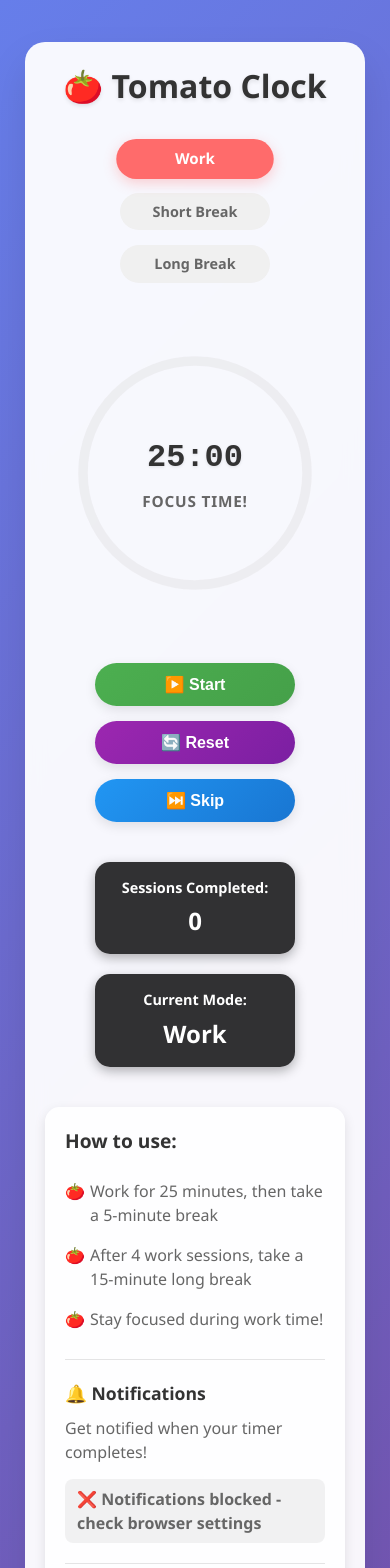
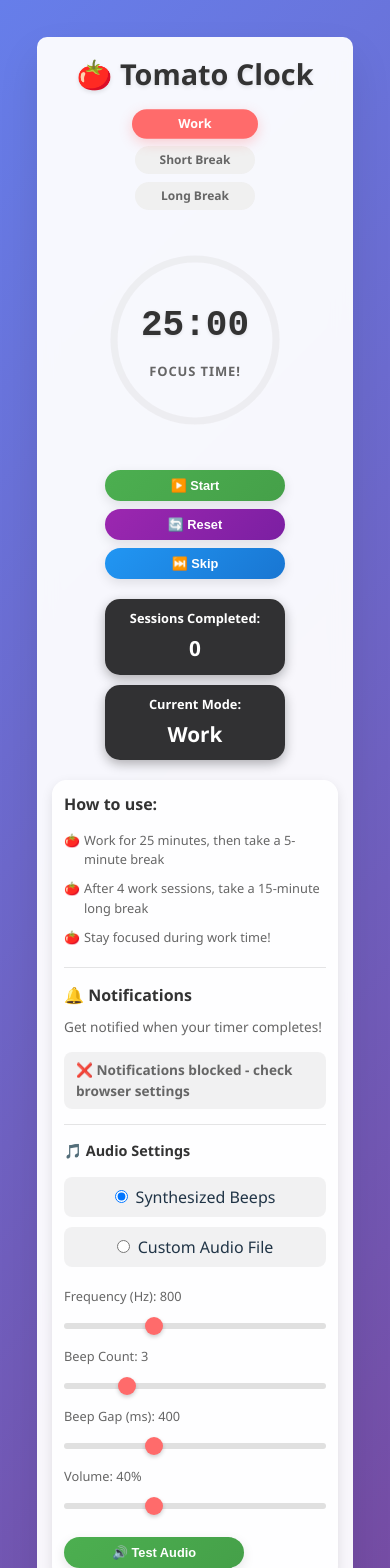
Before and after one commit to Linqiumeng/TomatoClock, a React (Vite) app: page / in a window 390 px wide. Shown: the top 1568 px of the page. Built offline with nearby package versions, Linux system fonts and the light colour scheme.

Commit message:
Design: Adding Responsive Layout

```diff
--- a/src/App.css
+++ b/src/App.css
@@ -450,59 +450,379 @@ body {
 }
 
 /* Responsive Design */
+@media (max-width: 1200px) {
+  .app {
+    max-width: 90%;
+  }
+
+  .container {
+    padding: 30px;
+  }
+}
+
 @media (max-width: 768px) {
   .app {
     padding: 10px;
+    max-width: 95%;
   }
 
   .container {
     padding: 20px;
+    border-radius: 15px;
   }
 
   .title {
     font-size: 2rem;
+    margin-bottom: 20px;
+  }
+
+  .mode-indicator {
+    gap: 10px;
+    margin-bottom: 20px;
+  }
+
+  .mode {
+    padding: 6px 12px;
+    font-size: 0.8rem;
+  }
+
+  .timer-container {
+    margin: 30px 0;
+  }
+
+  .timer-circle {
+    width: 250px;
+    height: 250px;
+  }
+
+  .progress-ring {
+    width: 250px;
+    height: 250px;
+  }
+
+  .progress-ring circle {
+    r: 115;
+    cx: 125;
+    cy: 125;
+    stroke-width: 10;
   }
 
   .time {
     font-size: 3rem;
   }
 
+  .status {
+    font-size: 1rem;
+  }
+
   .controls {
     flex-direction: column;
     align-items: center;
+    gap: 10px;
+    margin: 30px 0;
   }
 
   .btn {
     width: 200px;
+    padding: 10px 20px;
+    font-size: 0.9rem;
   }
 
   .stats {
     flex-direction: column;
     align-items: center;
+    gap: 15px;
+    margin: 20px 0;
   }
 
   .stat {
     width: 100%;
     max-width: 200px;
+    padding: 12px;
+  }
+
+  .info {
+    margin-top: 30px;
+    padding: 15px;
+  }
+
+  .info h3 {
+    font-size: 1.1rem;
+  }
+
+  .info li {
+    font-size: 0.9rem;
+    padding: 6px 0;
+  }
+
+  .notification-section {
+    margin-top: 15px;
+    padding-top: 15px;
+  }
+
+  .audio-settings {
+    margin-top: 15px;
+    padding-top: 15px;
+  }
+
+  .audio-type-selector {
+    flex-direction: column;
+    gap: 10px;
+  }
+
+  .audio-type-selector label {
+    width: 100%;
+    justify-content: center;
+  }
+
+  .setting-group {
+    margin-bottom: 12px;
+  }
+
+  .setting-group label {
+    font-size: 0.85rem;
   }
 }
 
 @media (max-width: 480px) {
+  .app {
+    padding: 5px;
+    max-width: 100%;
+  }
+
+  .container {
+    padding: 15px;
+    border-radius: 10px;
+  }
+
+  .title {
+    font-size: 1.8rem;
+    margin-bottom: 15px;
+  }
+
+  .mode-indicator {
+    flex-direction: column;
+    align-items: center;
+    gap: 8px;
+  }
+
+  .mode {
+    width: 120px;
+    padding: 5px 10px;
+    font-size: 0.75rem;
+  }
+
   .timer-circle {
-    transform: scale(0.8);
+    width: 200px;
+    height: 200px;
+    transform: scale(0.9);
+  }
+
+  .progress-ring {
+    width: 200px;
+    height: 200px;
+  }
+
+  .progress-ring circle {
+    r: 90;
+    cx: 100;
+    cy: 100;
+    stroke-width: 8;
   }
 
   .time {
     font-size: 2.5rem;
   }
 
-  .mode-indicator {
-    flex-direction: column;
-    align-items: center;
+  .status {
+    font-size: 0.9rem;
+  }
+
+  .controls {
+    gap: 8px;
+    margin: 20px 0;
+  }
+
+  .btn {
+    width: 180px;
+    padding: 8px 16px;
+    font-size: 0.8rem;
+    min-width: auto;
+  }
+
+  .stats {
+    gap: 10px;
+    margin: 15px 0;
+  }
+
+  .stat {
+    max-width: 180px;
+    padding: 10px;
+  }
+
+  .stat-label {
+    font-size: 0.8rem;
+  }
+
+  .stat-value {
+    font-size: 1.3rem;
+  }
+
+  .info {
+    margin-top: 20px;
+    padding: 12px;
+  }
+
+  .info h3 {
+    font-size: 1rem;
+    margin-bottom: 10px;
+  }
+
+  .info li {
+    font-size: 0.8rem;
+    padding: 5px 0;
+    padding-left: 20px;
+  }
+
+  .info li::before {
+    top: 5px;
+    font-size: 0.8rem;
+  }
+
+  .notification-section h4 {
+    font-size: 1rem;
+  }
+
+  .notification-section p {
+    font-size: 0.85rem;
+  }
+
+  .audio-settings h5 {
+    font-size: 0.9rem;
+  }
+
+  .setting-group label {
+    font-size: 0.8rem;
+  }
+
+  .btn-upload {
+    padding: 8px 16px;
+    font-size: 0.8rem;
+  }
+
+  .audio-info {
+    padding: 8px;
+  }
+
+  .audio-info p {
+    font-size: 0.85rem;
+  }
+
+  .audio-file-name {
+    font-size: 0.8rem;
+  }
+
+  .btn-clear-audio {
+    padding: 5px 10px;
+    font-size: 0.75rem;
+  }
+}
+
+@media (max-width: 360px) {
+  .container {
+    padding: 10px;
+  }
+
+  .title {
+    font-size: 1.5rem;
+  }
+
+  .timer-circle {
+    width: 180px;
+    height: 180px;
+    transform: scale(0.8);
+  }
+
+  .progress-ring {
+    width: 180px;
+    height: 180px;
+  }
+
+  .progress-ring circle {
+    r: 80;
+    cx: 90;
+    cy: 90;
+    stroke-width: 6;
+  }
+
+  .time {
+    font-size: 2rem;
+  }
+
+  .status {
+    font-size: 0.8rem;
+  }
+
+  .btn {
+    width: 160px;
+    font-size: 0.75rem;
   }
 
   .mode {
-    width: 150px;
+    width: 100px;
+    font-size: 0.7rem;
+  }
+}
+
+/* Landscape orientation for mobile */
+@media (max-width: 768px) and (orientation: landscape) {
+  .app {
+    padding: 5px;
+  }
+
+  .container {
+    padding: 15px;
+  }
+
+  .timer-circle {
+    width: 180px;
+    height: 180px;
+  }
+
+  .progress-ring {
+    width: 180px;
+    height: 180px;
+  }
+
+  .progress-ring circle {
+    r: 80;
+    cx: 90;
+    cy: 90;
+  }
+
+  .time {
+    font-size: 2.2rem;
+  }
+
+  .controls {
+    flex-direction: row;
+    flex-wrap: wrap;
+    justify-content: center;
+  }
+
+  .btn {
+    width: 120px;
+    font-size: 0.8rem;
+  }
+
+  .stats {
+    flex-direction: row;
+    flex-wrap: wrap;
+    justify-content: center;
+  }
+
+  .stat {
+    max-width: 150px;
   }
 }
 
```
